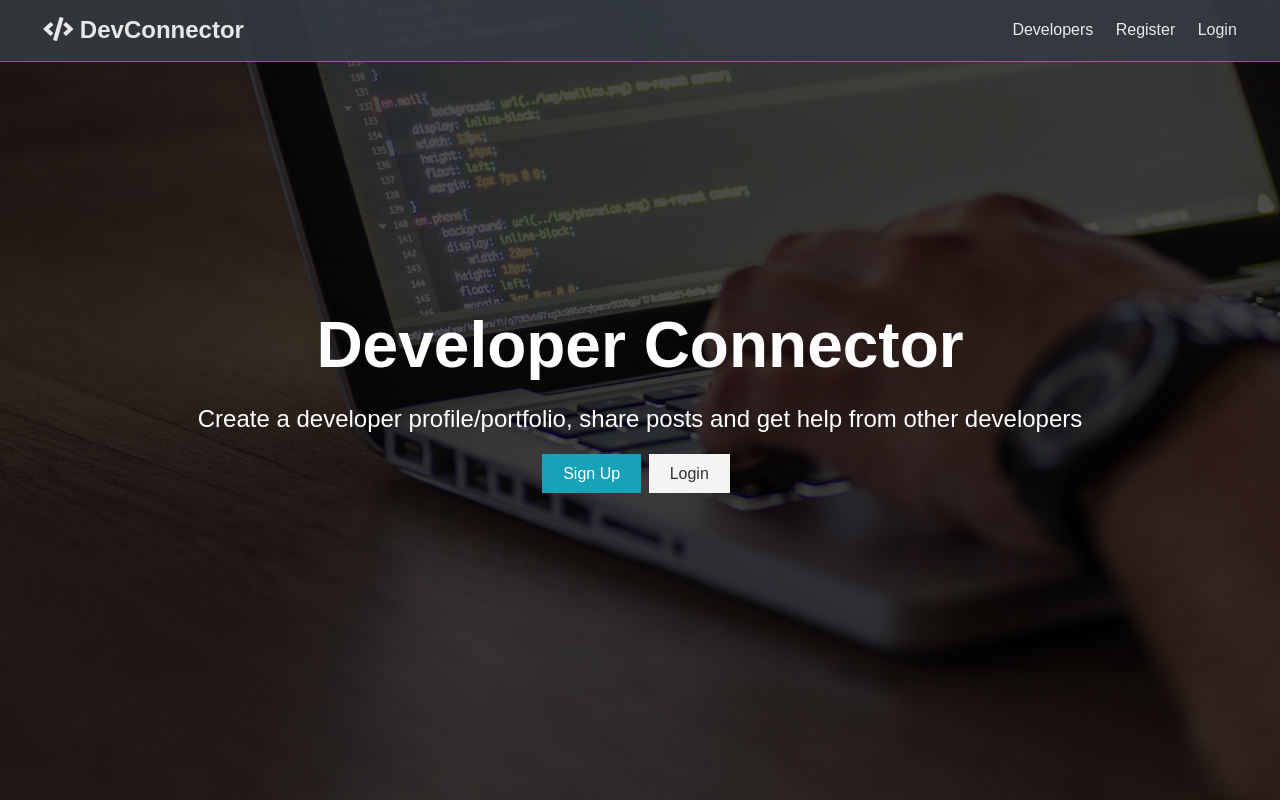
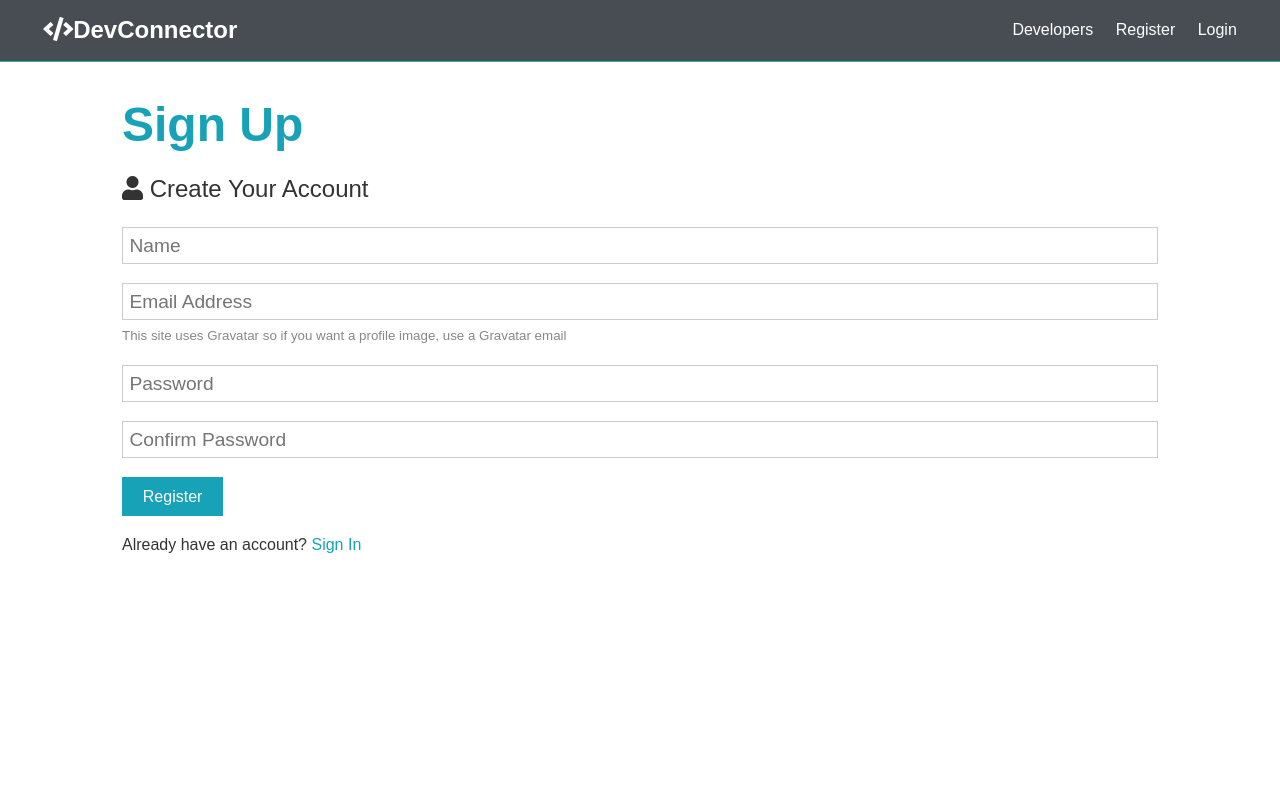
Before and after one commit to karimarkia/DevConnector, a React (Create React App) app in the folder client/: page /register in a window 1280 px wide. Built offline with nearby package versions, Linux system fonts and the light colour scheme.

Commit message:
set up redux

```diff
--- a/client/src/App.js
+++ b/client/src/App.js
@@ -1,14 +1,23 @@
 import React from 'react'
 import './App.css'
+import { Route, Switch } from 'react-router-dom'
 import Navbar from './component/Layout/Navbar'
 import Landing from './component/Layout/Landing'
+import Login from './component/auth/Login'
+import Register from './component/auth/Register'
 
 const App = () => {
   return (
-    <div>
+    <>
       <Navbar />
-      <Landing />
-    </div>
+      <Route path="/" exact component={Landing} />
+      <section className="container">
+        <Switch>
+          <Route exact path="/login" component={Login} />
+          <Route exact path="/register" component={Register} />
+        </Switch>
+      </section>
+    </>
   )
 }
 
--- /dev/null
+++ b/client/src/Store/actions/types.js
@@ -0,0 +1 @@
+export const S
--- /dev/null
+++ b/client/src/Store/store.js
@@ -0,0 +1,10 @@
+import { createStore, combineReducers, applyMiddleware } from 'redux'
+import { composeWithDevTools } from 'redux-devtools-extension'
+import thunk from 'redux-thunk'
+
+
+const rootReducer = combineReducers({})
+
+const store = createStore(rootReducer,composeWithDevTools(applyMiddleware(thunk)))
+
+export default store
--- a/client/src/component/Layout/Landing.js
+++ b/client/src/component/Layout/Landing.js
@@ -1,4 +1,6 @@
 import React from 'react'
+import { Link } from 'react-router-dom'
+
 
 const Landing = () => {
     return (
@@ -11,8 +13,8 @@ const Landing = () => {
               other developers
             </p>
             <div className="buttons">
-              <a href="register.html" className="btn btn-primary">Sign Up</a>
-              <a href="login.html" className="btn btn-light">Login</a>
+              <Link  to="/register" className="btn btn-primary">Sign Up</Link>
+              <Link to="/login"  className="btn btn-light">Login</Link>
             </div>
           </div>
         </div>
--- a/client/src/component/Layout/Navbar.js
+++ b/client/src/component/Layout/Navbar.js
@@ -1,15 +1,16 @@
 import React from 'react'
+import { Link } from 'react-router-dom'
 
 const Navbar = () => {
     return (
         <nav className="navbar bg-dark">
       <h1>
-        <a href="index.html"><i className="fas fa-code"></i> DevConnector</a>
+        <Link to="/"><i className="fas fa-code"></i>DevConnector</Link>
       </h1>
       <ul>
-        <li><a href="profiles.html">Developers</a></li>
-        <li><a href="register.html">Register</a></li>
-        <li><a href="login.html">Login</a></li>
+        <li><Link to="profiles">Developers</Link></li>
+        <li><Link to="/register">Register</Link></li>
+        <li><Link to="/login">Login</Link></li>
       </ul>
     </nav>
     )
--- /dev/null
+++ b/client/src/component/auth/Login.js
@@ -0,0 +1,56 @@
+import React, { useState } from 'react'
+import { Link } from 'react-router-dom'
+
+const Login = () => {
+  const [formData, setFormData] = useState({
+    email: '',
+    password: '',
+  })
+
+  const { email, password } = formData
+
+  const onChangeHandler = (e) =>
+    setFormData({ ...formData, [e.target.name]: e.target.value })
+
+  const onSubmitForm = (e) => {
+    e.preventDefault()
+    console.log('Success')
+  }
+
+  return (
+    <>
+      <h1 className="large text-primary">Sign In</h1>
+      <p className="lead">
+        <i className="fas fa-user"></i> Sign Into Your Account
+      </p>
+      <form className="form" onSubmit={(e) => onSubmitForm(e)}>
+        <div className="form-group">
+          <input
+            type="email"
+            placeholder="Email Address"
+            name="email"
+            value={email}
+            onChange={(e) => onChangeHandler(e)}
+            required
+          />
+        </div>
+        <div className="form-group">
+          <input
+            type="password"
+            placeholder="Password"
+            name="password"
+            minLength="6"
+            value={password}
+            onChange={(e) => onChangeHandler(e)}
+          />
+        </div>
+        <input type="submit" className="btn btn-primary" value="Login" />
+      </form>
+      <p className="my-1">
+        Don't have an account? <Link to="/register">Sign Up</Link>
+      </p>
+    </>
+  )
+}
+
+export default Login
--- /dev/null
+++ b/client/src/component/auth/Register.js
@@ -0,0 +1,85 @@
+import React, { useState } from 'react'
+import { Link } from 'react-router-dom'
+
+const Register = () => {
+  const [formData, setFormData] = useState({
+    name: '',
+    email: '',
+    password: '',
+    password2: '',
+  })
+
+  const { name, email, password, password2 } = formData
+
+  const onChangeHandler = (e) =>
+    setFormData({ ...formData, [e.target.name]: e.target.value })
+
+  const onSubmitForm = (e) => {
+    e.preventDefault()
+    if (password !== password2) {
+      console.log('Wrong Passowrd')
+    } else {
+      console.log(formData)
+    }
+  }
+
+  return (
+    <>
+      <h1 className="large text-primary">Sign Up</h1>
+      <p className="lead">
+        <i className="fas fa-user"></i> Create Your Account
+      </p>
+      <form className="form" onSubmit={(e) => onSubmitForm(e)}>
+        <div className="form-group">
+          <input
+            type="text"
+            placeholder="Name"
+            name="name"
+            value={name}
+            onChange={(e) => onChangeHandler(e)}
+            required
+          />
+        </div>
+        <div className="form-group">
+          <input
+            type="email"
+            placeholder="Email Address"
+            name="email"
+            value={email}
+            onChange={(e) => onChangeHandler(e)}
+          />
+          <small className="form-text">
+            This site uses Gravatar so if you want a profile image, use a
+            Gravatar email
+          </small>
+        </div>
+        <div className="form-group">
+          <input
+            type="password"
+            placeholder="Password"
+            name="password"
+            minLength="6"
+            value={password}
+            onChange={(e) => onChangeHandler(e)}
+          />
+        </div>
+        <div className="form-group">
+          <input
+            type="password"
+            placeholder="Confirm Password"
+            name="password2"
+            minLength="6"
+            value={password2}
+            onChange={(e) => onChangeHandler(e)}
+          />
+        </div>
+        <input type="submit" className="btn btn-primary" value="Register" />
+      </form>
+      <p className="my-1">
+        Already have an account? <Link to='/login'>Sign In</Link>
+      </p>
+    </>
+  )
+}
+
+export default Register
--- a/client/src/index.js
+++ b/client/src/index.js
@@ -1,10 +1,17 @@
-import React from 'react';
-import ReactDOM from 'react-dom';
-import App from './App';
+import React from 'react'
+import ReactDOM from 'react-dom'
+import App from './App'
+import { BrowserRouter as Router } from 'react-router-dom'
+import { Provider } from 'react-redux'
+import Store from './Store/store'
 
 ReactDOM.render(
-  <React.StrictMode>
-    <App />
-  </React.StrictMode>,
+  <Provider store={Store}>
+    <Router>
+      <React.StrictMode>
+        <App />
+      </React.StrictMode>
+    </Router>
+  </Provider>,
   document.getElementById('root')
-);
+)
```
Also changed, not shown: client/src/Store/reducers/alert.js (added).
